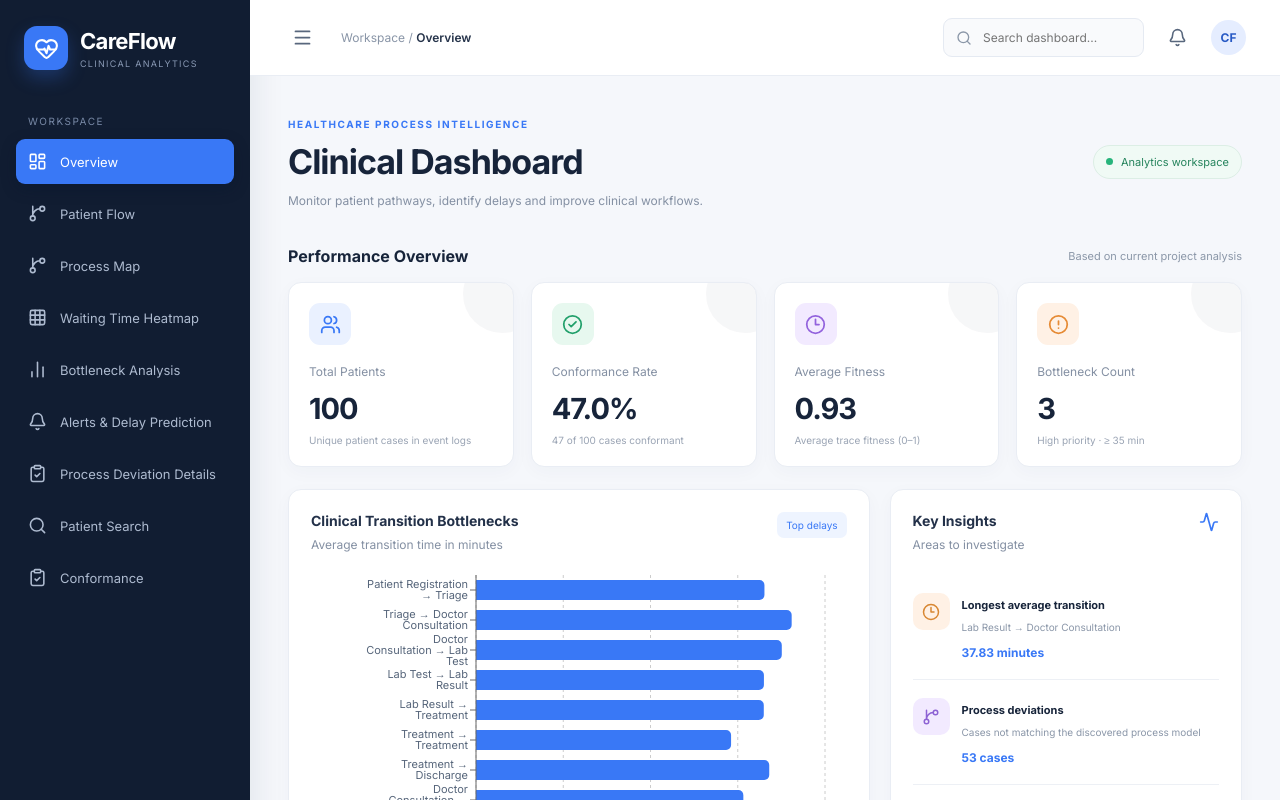
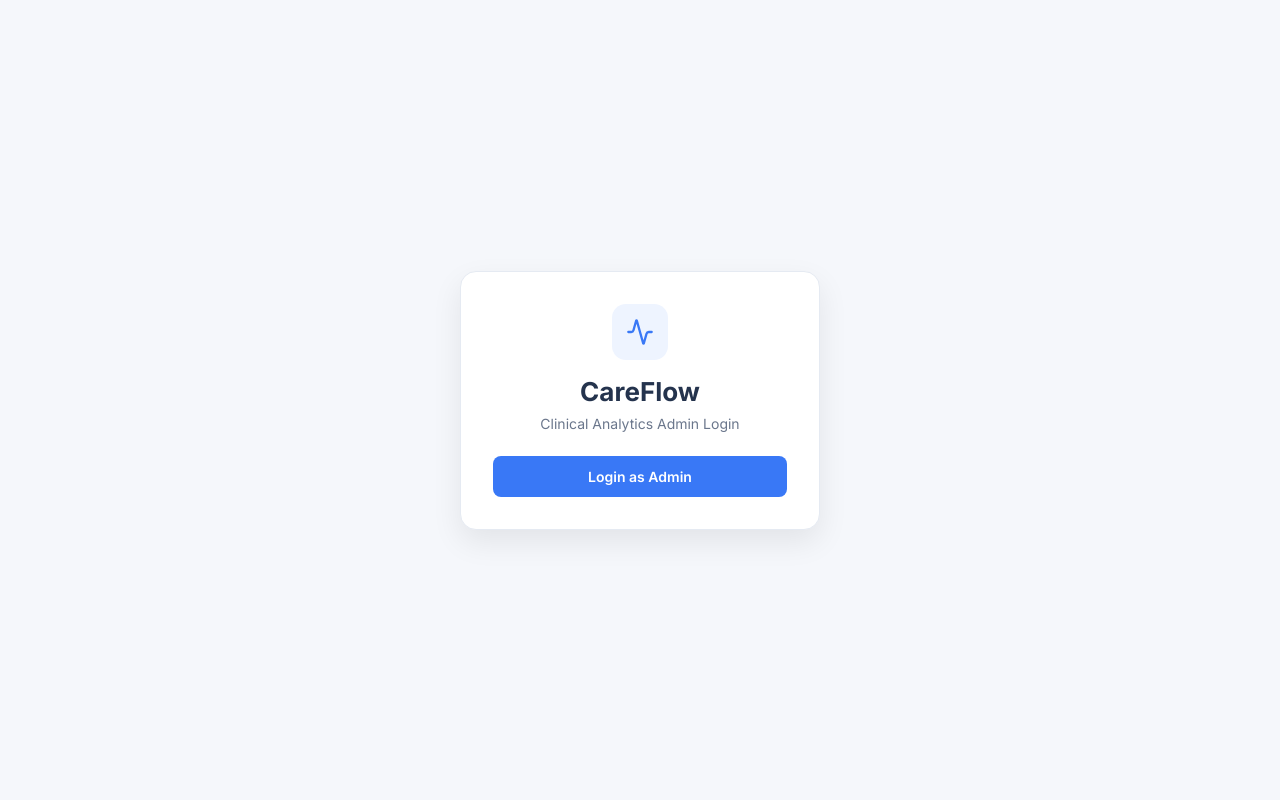
Before and after one commit to sahajeya/CareFlow, a React app in the folder frontend/: page / in a window 1280 px wide. Shown: the top 800 px of the page. Built offline with nearby package versions, Linux system fonts and the light colour scheme; the HTML template or start-up script is replaced by a standard one.

Commit message:
Add admin login and logout

```diff
--- a/frontend/src/App.css
+++ b/frontend/src/App.css
@@ -479,3 +479,76 @@ tbody tr:hover { background: #f8faff; }
     width: 100%;
   }
 }
+
+.login-page {
+  min-height: 100vh;
+  display: flex;
+  align-items: center;
+  justify-content: center;
+  background: #f5f7fb;
+}
+
+.login-card {
+  width: 360px;
+  padding: 32px;
+  background: #ffffff;
+  border: 1px solid #e5eaf2;
+  border-radius: 16px;
+  box-shadow: 0 12px 30px rgba(0, 0, 0, 0.08);
+  text-align: center;
+}
+
+.login-icon {
+  width: 56px;
+  height: 56px;
+  margin: 0 auto 16px;
+  display: flex;
+  align-items: center;
+  justify-content: center;
+  border-radius: 14px;
+  background: #eef4ff;
+  color: #3978f6;
+}
+
+.login-card h2 {
+  margin: 0;
+  color: #24334d;
+  font-size: 26px;
+}
+
+.login-card p {
+  margin: 8px 0 24px;
+  color: #6b778c;
+  font-size: 14px;
+}
+
+.login-button {
+  width: 100%;
+  padding: 12px 16px;
+  border: none;
+  border-radius: 8px;
+  background: #3978f6;
+  color: #ffffff;
+  font-size: 14px;
+  font-weight: 600;
+  cursor: pointer;
+}
+
+.login-button:hover {
+  opacity: 0.9;
+}
+
+button.sidebar-bottom {
+  width: 100%;
+  border: none;
+  background: transparent;
+  color: #9aa8bd;
+  font: inherit;
+  text-align: left;
+  cursor: pointer;
+}
+
+button.sidebar-bottom:hover {
+  background: rgba(255, 255, 255, 0.06);
+  color: #ffffff;
+}
--- a/frontend/src/App.jsx
+++ b/frontend/src/App.jsx
@@ -131,6 +131,9 @@ function App() {
 
   const [dateTo, setDateTo] = useState("");
   const [patientSearchQuery, setPatientSearchQuery] = useState("");
+  const [isAdminLoggedIn, setIsAdminLoggedIn] = useState(false);
+
+
 
 
 
@@ -758,14 +761,31 @@ function App() {
       return;
 
     }
-
-
-
     window.print();
 
   };
 
-
+   if (!isAdminLoggedIn) {
+    return (
+      <div className="login-page">
+        <div className="login-card">
+          <div className="login-icon">
+            <Activity size={28} />
+          </div>
+
+          <h2>CareFlow</h2>
+          <p>Clinical Analytics Admin Login</p>
+
+          <button
+            onClick={() => setIsAdminLoggedIn(true)}
+            className="login-button"
+          >
+            Login as Admin
+          </button>
+        </div>
+      </div>
+    );
+  }
 
   return (
 
@@ -846,6 +866,15 @@ function App() {
           {menuOpen && <span>Clinical Process Mining</span>}
 
         </div>
+
+                <button
+          className="sidebar-bottom"
+          onClick={() => setIsAdminLoggedIn(false)}
+          title="Logout"
+        >
+          <Activity size={20} />
+          {menuOpen && <span>Logout</span>}
+        </button>
 
       </aside>
 
```
